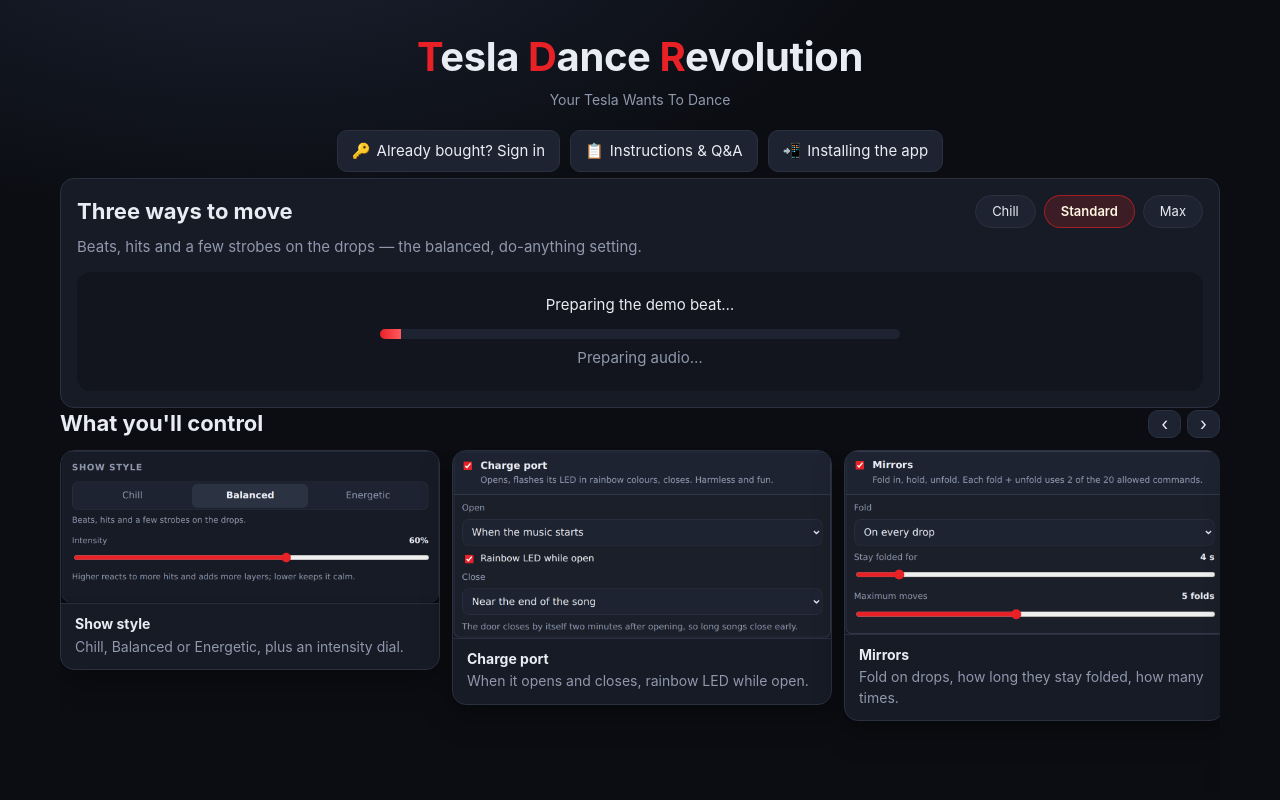
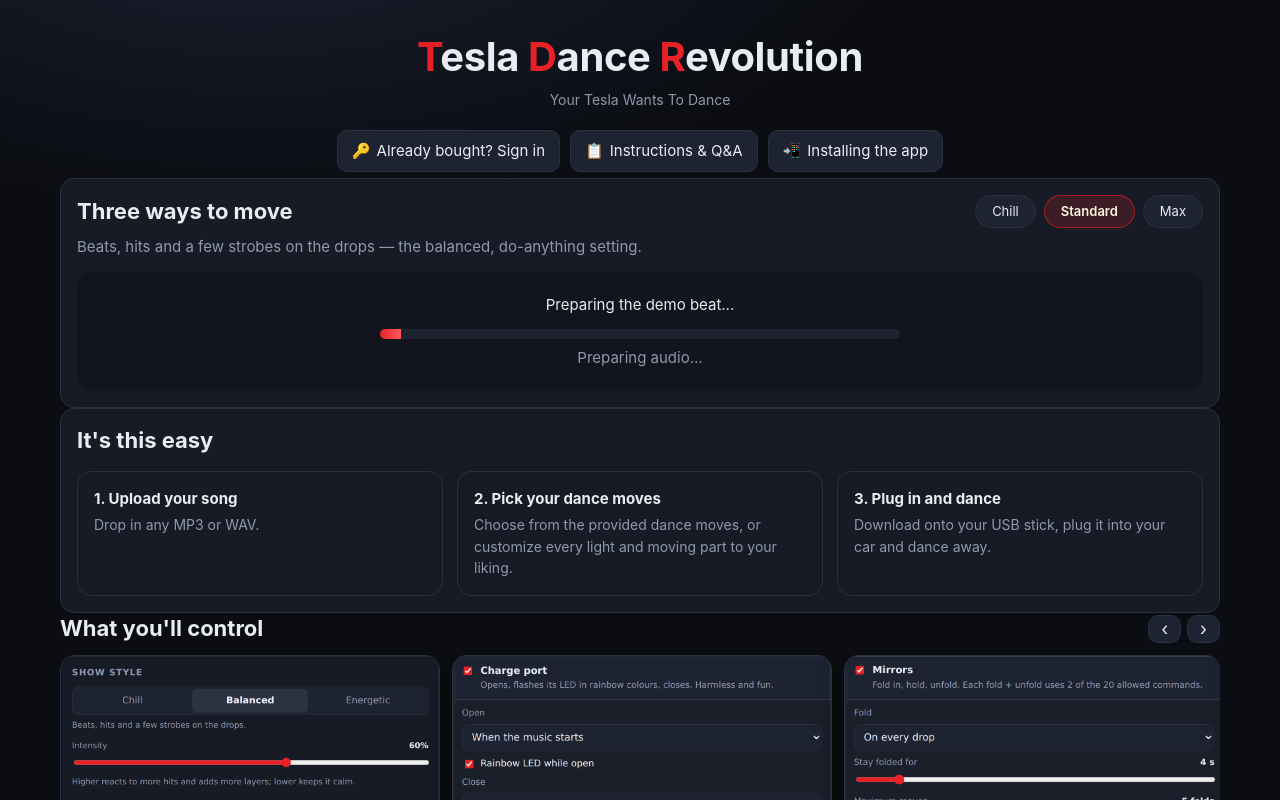
Before and after one commit to dolab080-star/TDR-App, a React (Vite) app: page / in a window 1280 px wide. Shown: the top 800 px of the page. Built offline with nearby package versions, Linux system fonts and the light colour scheme.

Commit message:
Bring back the three-step "It's this easy" section on the home page
Co-Authored-By: Claude Fable 5.1 <noreply@anthropic.com>
Claude-Session: https://claude.ai/code/session_01DwjBq8f4iUqo7yMiLccmhw

```diff
--- a/src/components/Home.tsx
+++ b/src/components/Home.tsx
@@ -14,6 +14,12 @@ interface Props {
 }
 
 type Sub = 'install' | 'usb' | 'signin';
+
+const STEPS = [
+  { title: 'Upload your song', desc: 'Drop in any MP3 or WAV.' },
+  { title: 'Pick your dance moves', desc: 'Choose from the provided dance moves, or customize every light and moving part to your liking.' },
+  { title: 'Plug in and dance', desc: 'Download onto your USB stick, plug it into your car and dance away.' },
+];
 
 const SUBS: { id: Sub; icon: string; label: string; short: string }[] = [
   { id: 'signin', icon: '🔑', label: 'Already bought? Sign in', short: 'Sign in' },
@@ -89,6 +95,20 @@ export function Home({ install }: Props) {
 
       <DemoShowcase hidden={fullPage} />
 
+      <section className="panel steps-section" hidden={fullPage}>
+        <h2>It's this easy</h2>
+        <div className="steps">
+          {STEPS.map((step, i) => (
+            <div className="step" key={step.title}>
+              <b>
+                {i + 1}. {step.title}
+              </b>
+              <span>{step.desc}</span>
+            </div>
+          ))}
+        </div>
+      </section>
+
       {!fullPage && <OptionsGallery />}
 
       <section className="buy-section" id="pricing" hidden={fullPage}>
--- a/src/styles.css
+++ b/src/styles.css
@@ -1270,6 +1270,15 @@ input[type='range'] {
   max-width: 420px;
 }
 
+.steps-section h2 {
+  margin: 0;
+  font-size: 22px;
+}
+
+.steps-section .steps {
+  margin-top: 14px;
+}
+
 /* --- title --- */
 .title-caps span {
   color: var(--accent);
```
